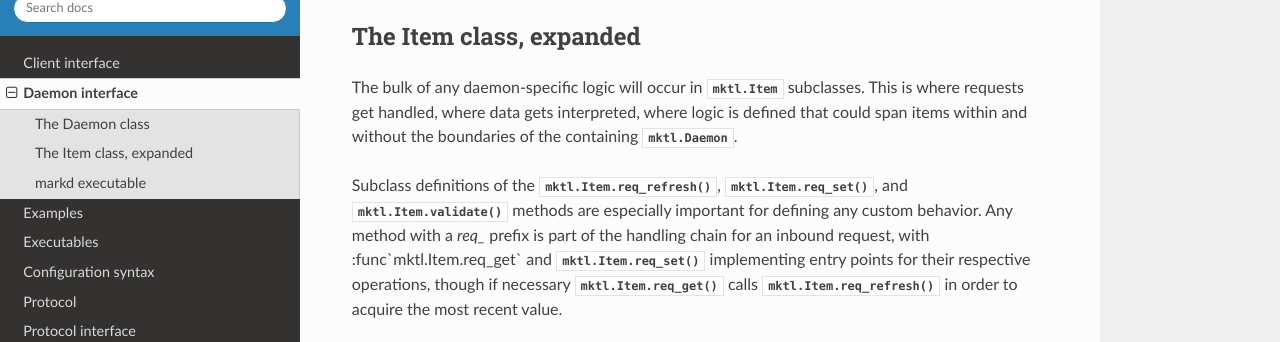
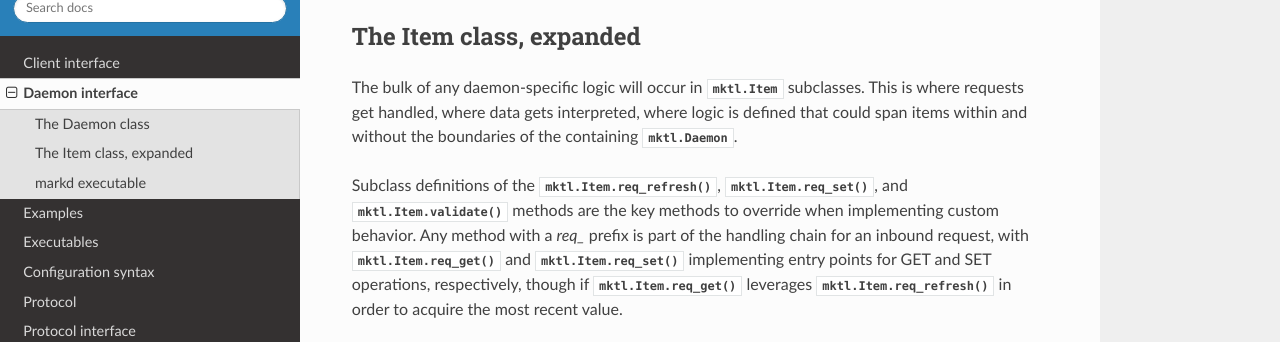
Before and after one commit to KeckObservatory/mKTL, a Sphinx documentation site: the page built from doc/daemon.rst, in a window 1280 px wide and 900 px high, scrolled down 1016 px, cut to the strip 57-399 px from the top of the window. Built offline with Sphinx 7.4.7 and the Read the Docs theme 3.1.0, drawn with Linux system fonts in a browser that asks for light colours.

Commit message:
Refining some of the item description.

```diff
--- a/doc/daemon.rst
+++ b/doc/daemon.rst
@@ -61,11 +61,11 @@ of the containing :class:`mktl.Daemon`.
 
 Subclass definitions of the :func:`mktl.Item.req_refresh`,
 :func:`mktl.Item.req_set`, and :func:`mktl.Item.validate` methods
-are especially important for defining any
-custom behavior. Any method with a `req_` prefix is part of the handling chain
-for an inbound request, with :func`mktl.Item.req_get` and
-:func:`mktl.Item.req_set` implementing entry points for their respective
-operations, though if necessary :func:`mktl.Item.req_get` calls
+are the key methods to override when implementing custom behavior.
+Any method with a `req_` prefix is part of the handling chain
+for an inbound request, with :func:`mktl.Item.req_get` and
+:func:`mktl.Item.req_set` implementing entry points for GET and SET operations,
+respectively, though if :func:`mktl.Item.req_get` leverages
 :func:`mktl.Item.req_refresh` in order to acquire the most recent value.
 
 .. autoclass:: mktl.Item
```
